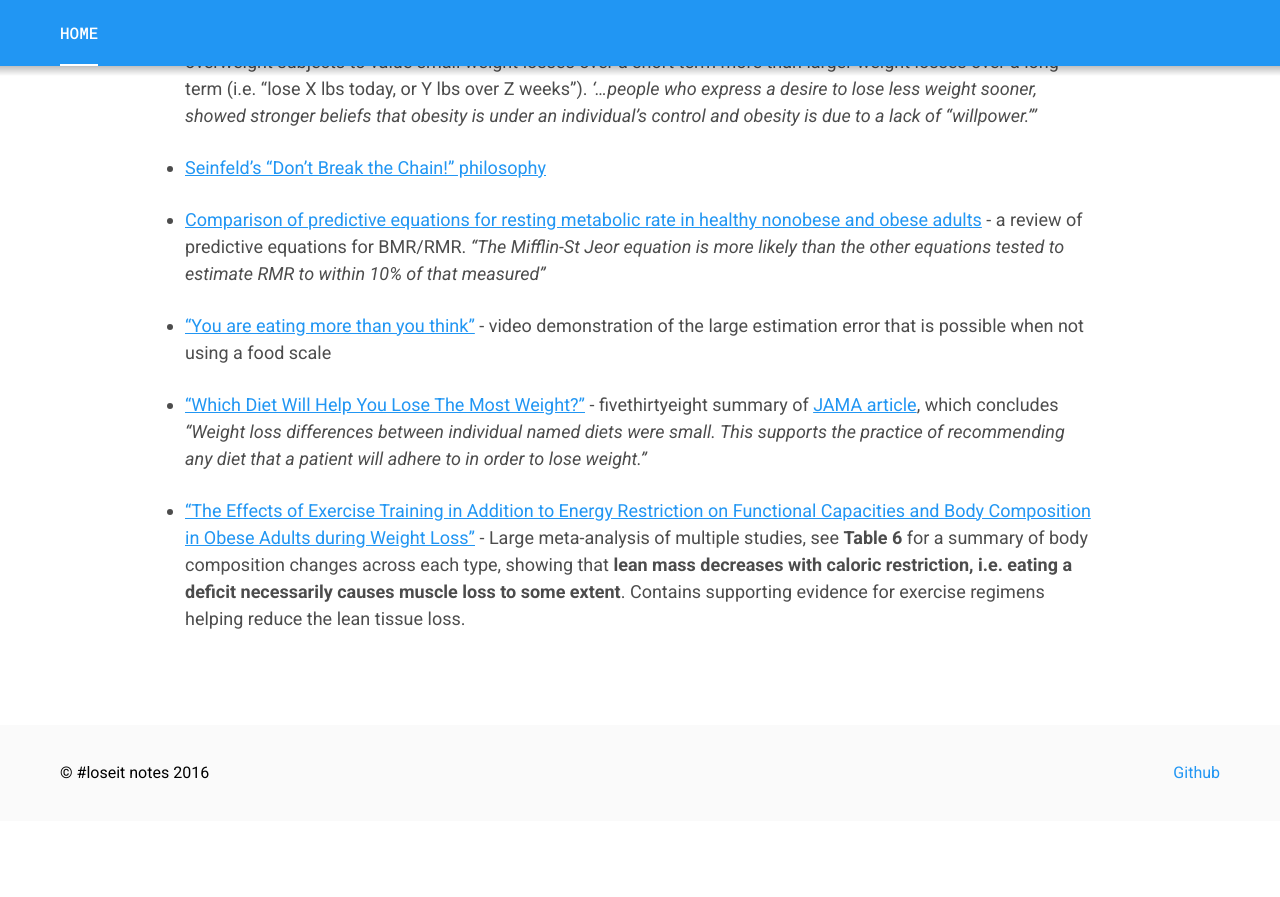
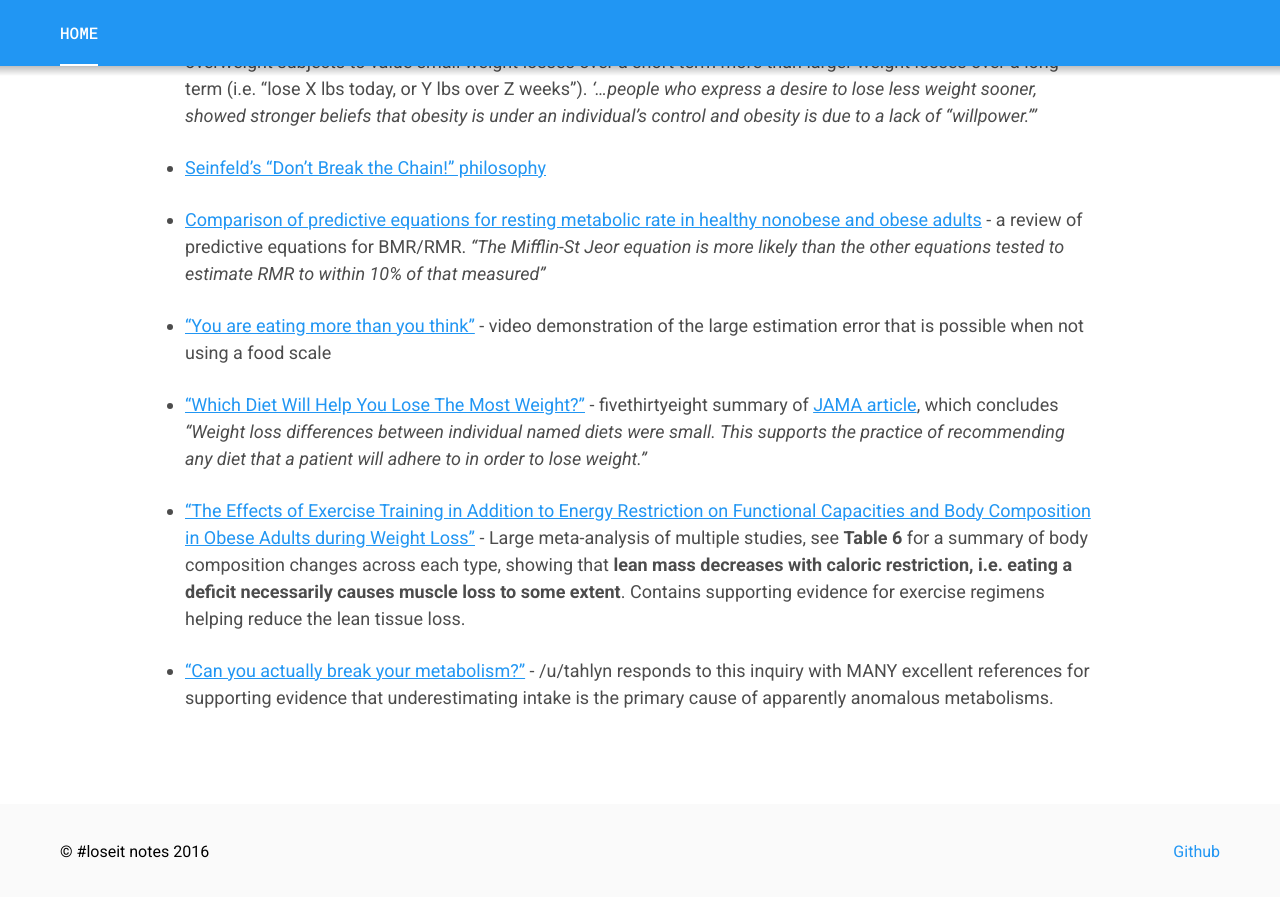
Before and after one commit to loseitIRC/loseitdocs, a Jekyll site: the page built from index.markdown, in a window 1280 px wide and 900 px high, scrolled down 1532 px. Shown: the top 897 px of the window. Built offline with Jekyll 4.4.1, drawn with Linux system fonts in a browser that asks for light colours; before the commit the page ends 2353 px from its top, so only the background shows below that.

Commit message:
added link for "can you break your metabolism" megapost

```diff
--- a/index.markdown
+++ b/index.markdown
@@ -43,3 +43,5 @@ Want to contribute?  [Fork this site on GitHub](https://github.com/loseitIRC/los
 * ["Which Diet Will Help You Lose The Most Weight?"](https://fivethirtyeight.com/features/which-diet-will-help-you-lose-the-most-weight/) - fivethirtyeight summary of [JAMA article](http://jama.jamanetwork.com/article.aspx?articleid=1900510), which concludes *"Weight loss differences between individual named diets were small. This supports the practice of recommending any diet that a patient will adhere to in order to lose weight."*
 
 * ["The Effects of Exercise Training in Addition to Energy Restriction on Functional Capacities and Body Composition in Obese Adults during Weight Loss"](http://www.ncbi.nlm.nih.gov/pmc/articles/PMC3884087/) - Large meta-analysis of multiple studies, see **Table 6** for a summary of body composition changes across each type, showing that **lean mass decreases with caloric restriction, i.e. eating a deficit necessarily causes muscle loss to some extent**.  Contains supporting evidence for exercise regimens helping reduce the lean tissue loss.
+
+* ["Can you actually break your metabolism?"](https://www.reddit.com/r/fatlogic/comments/2i6oa3/can_you_actually_break_your_metabolism/ckzboth) - /u/tahlyn responds to this inquiry with MANY excellent references for supporting evidence that underestimating intake is the primary cause of apparently anomalous metabolisms.
```
